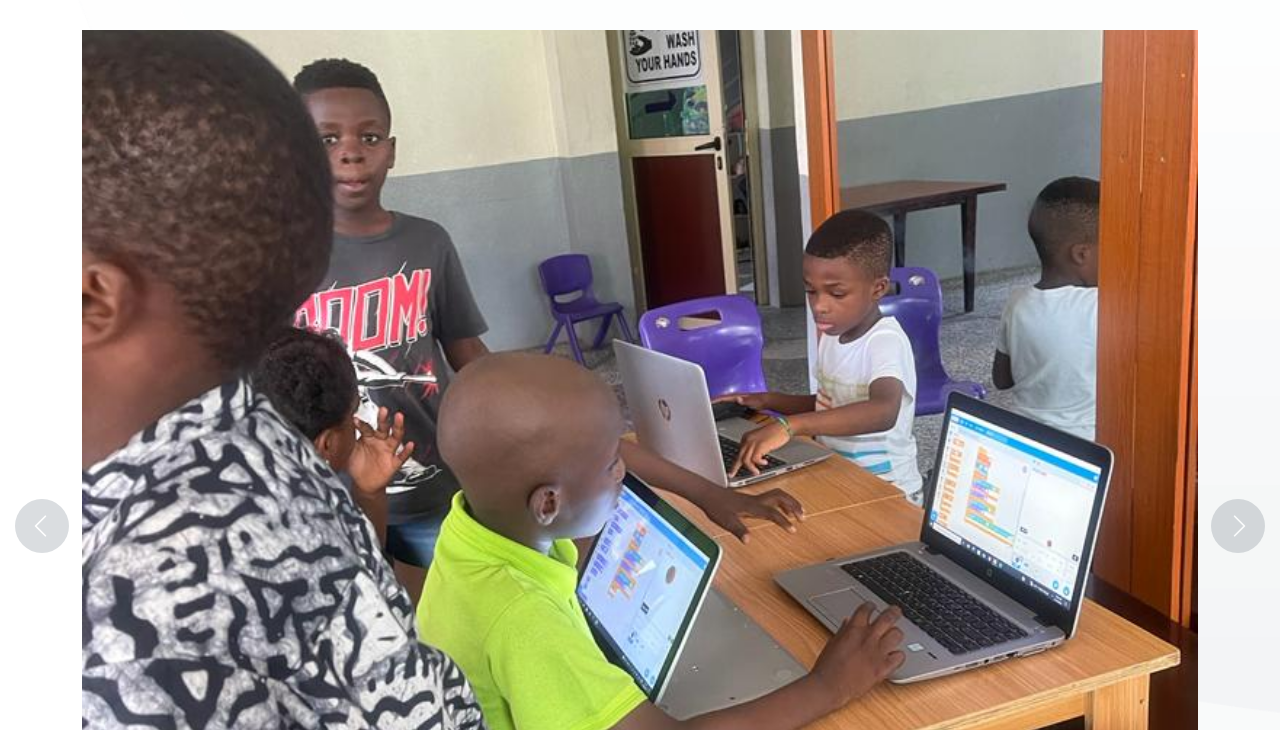
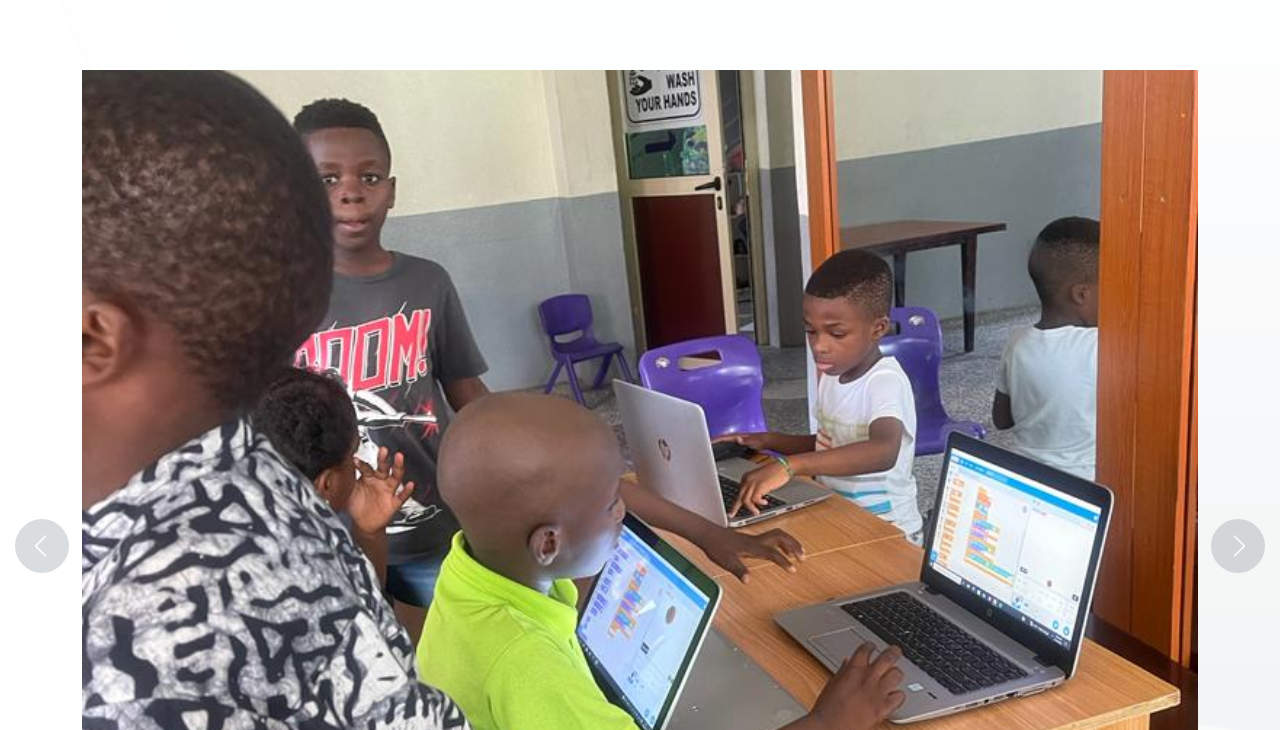
Before and after one commit to sultyl/CodeArcadeForKids, a plain HTML site: page index.html in a window 1280 px wide. Shown: the part 70-800 px from the top of the page. Drawn offline with nearby package versions, Linux system fonts and the light colour scheme.

Commit message:
Update main.css

```diff
--- a/assets/css/main.css
+++ b/assets/css/main.css
@@ -1,13 +1,4 @@
-/**
-* Template Name: HeroBiz
-* Updated: Mar 10 2023 with Bootstrap v5.2.3
-* Template URL: https://bootstrapmade.com/herobiz-bootstrap-business-template/
-* Author: BootstrapMade.com
-* License: https://bootstrapmade.com/license/
-*/
-
-/**
-* Check out variables.css for easy customization of colors, typography, and other repetitive properties
+
 */
 /*--------------------------------------------------------------
 # General
@@ -696,7 +687,7 @@ section {
   display: flex;
   flex-direction: column;
   justify-content: center;
-  padding: 100px 0 60px 0;
+  padding: 140px 0 60px 0;
 }
 
 @media (max-width: 640px) {
```
